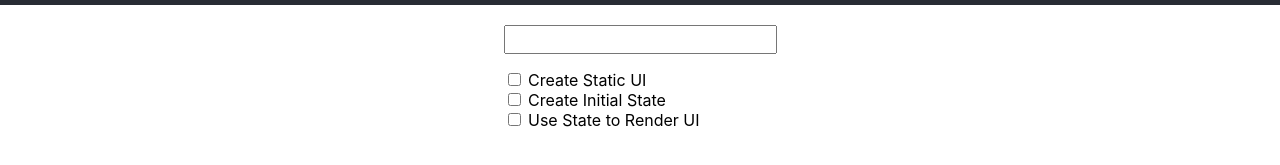
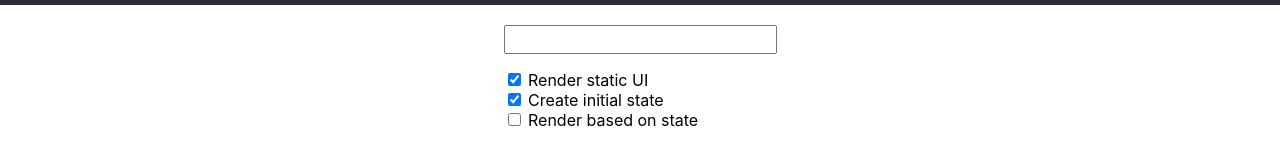
Before and after one commit to fuhrn/todo-app-React-Redux-Legacy, a React (Create React App) app: page / in a window 1280 px wide. Shown: the part 295-460 px from the top of the page. Built offline with nearby package versions, Linux system fonts and the light colour scheme.

Commit message:
Render in React Based on a Global State Object

```diff
--- a/src/App.js
+++ b/src/App.js
@@ -1,8 +1,10 @@
-import React from 'react';
-import logo from './logo.svg';
-import './App.css';
+import React, {Component} from "react";
+import logo from "./logo.svg";
+import "./App.css";
 
-function App() {
+
+class App extends Component {
+  render() {
     return (
       <div className="App">
         <header className="App-header">
@@ -15,20 +17,20 @@ function App() {
           </form>
           <div className="Todo-List">
             <ul>
-            <li>
-              <input type="checkbox" /> Create Static UI
+              {this.props.todos.map((todo) => (
+                <li key={todo.id}>
+                  <input
+                    type="checkbox"
+                    defaultChecked={todo.isComplete}
+                  /> {todo.name}
                 </li>
-            <li>
-              <input type="checkbox" /> Create Initial State
-            </li>
-            <li>
-              <input type="checkbox" /> Use State to Render UI
-            </li>
+              ))}
             </ul>
           </div>
         </div>
       </div>
     );
   }
+}
 
 export default App;
--- a/src/index.js
+++ b/src/index.js
@@ -3,10 +3,17 @@ import ReactDOM from 'react-dom';
 import './index.css';
 import App from './App';
 
+const state = {
+  todos: [
+    { id: 1, name: "Render static UI", isComplete: true },
+    { id: 2, name: "Create initial state", isComplete: true },
+    { id: 3, name: "Render based on state", isComplete: false },
+  ]
+};
 
 ReactDOM.render(
-  <React.StrictMode>
-    <App />
-  </React.StrictMode>,
+  // <React.StrictMode>
+    <App todos={state.todos} />,
+  // </React.StrictMode>,
   document.getElementById('root')
 );
```
Lines whose indentation alone changed are shown as unchanged.
